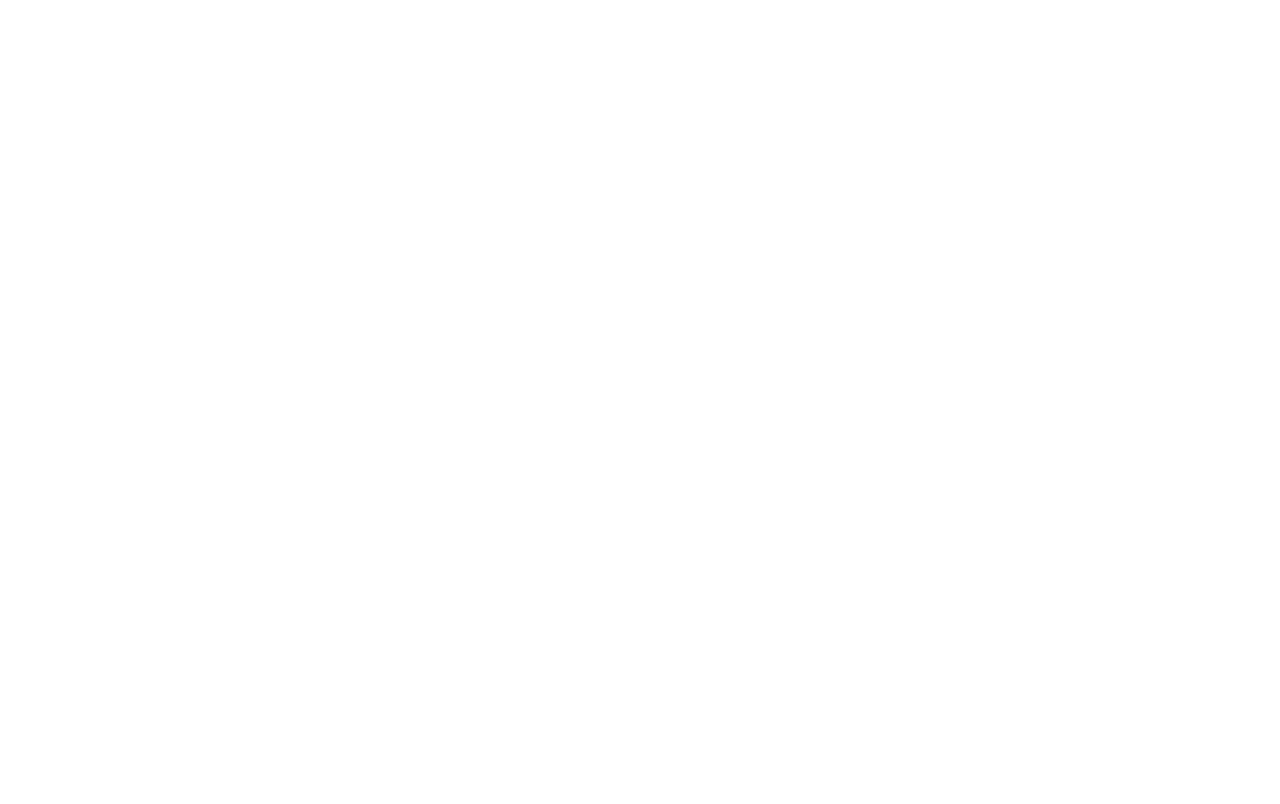
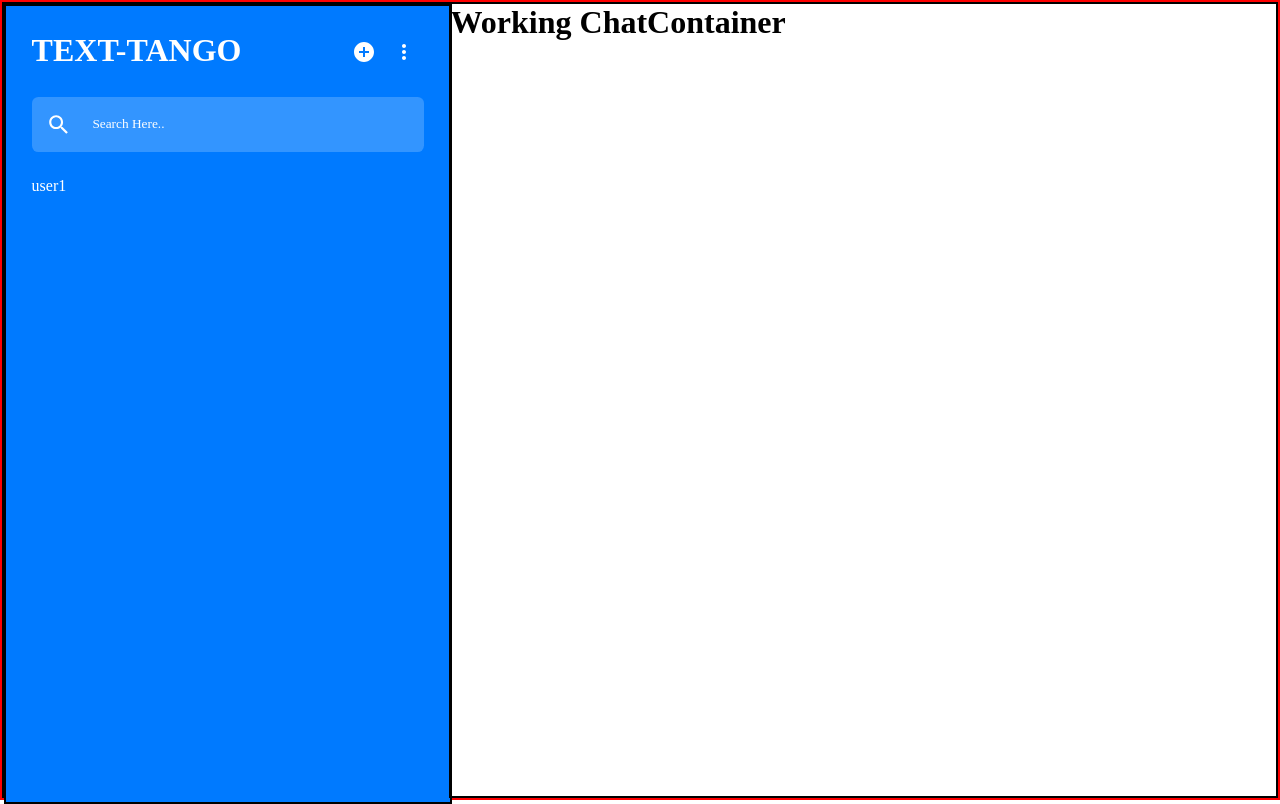
Before and after one commit to pranjalgogoi1209/text-tango-live-chat-app, a React (Vite) app in the folder text-tango/: page /chat in a window 1280 px wide. Before the commit this address had no page. Built offline with nearby package versions, Linux system fonts and the light colour scheme.

Commit message:
modified

```diff
--- a/text-tango/package.json
+++ b/text-tango/package.json
@@ -12,6 +12,7 @@
   "dependencies": {
     "@emotion/react": "^11.11.1",
     "@emotion/styled": "^11.11.0",
+    "@mui/icons-material": "^5.14.19",
     "@mui/material": "^5.14.20",
     "react": "^18.2.0",
     "react-dom": "^18.2.0",
--- a/text-tango/src/App.jsx
+++ b/text-tango/src/App.jsx
@@ -1,15 +1,13 @@
 import React from "react";
 import { BrowserRouter, Routes, Route } from "react-router-dom";
 import Welcome from "./components/Welcome";
-import Login from "./components/Login";
-import Register from "./components/Register";
+import ChatPage from "./components/ChatPage";
 export default function App() {
   return (
     <BrowserRouter>
-      {/* <Welcome /> */}
       <Routes>
-        <Route path="/login" element={<Login />}></Route>
         <Route path="/" element={<Welcome />}></Route>
+        <Route path="/chat" element={<ChatPage />}></Route>
       </Routes>
     </BrowserRouter>
   );
--- /dev/null
+++ b/text-tango/src/components/ChatContainer.jsx
@@ -0,0 +1,9 @@
+import React from "react";
+
+export default function ChatContainer() {
+  return (
+    <div>
+      <h1>Working ChatContainer</h1>
+    </div>
+  );
+}
--- /dev/null
+++ b/text-tango/src/components/ChatPage.jsx
@@ -0,0 +1,35 @@
+import React from "react";
+import styled from "styled-components";
+import ChatContainer from "./ChatContainer";
+import ChatSidebar from "./ChatSidebar";
+
+export default function ChatPage() {
+  return (
+    <Wrapper>
+      <div className="ChatPage">
+        <div className="ChatSidebar">
+          <ChatSidebar />
+        </div>
+        <div className="ChatContainer">
+          <ChatContainer />
+        </div>
+      </div>
+    </Wrapper>
+  );
+}
+
+const Wrapper = styled.div`
+  .ChatPage {
+    height: 100vh;
+    display: flex;
+    border: 2px solid red;
+    .ChatSidebar {
+      width: 35%;
+      border: 2px solid black;
+    }
+    .ChatContainer {
+      width: 65%;
+      border: 2px solid black;
+    }
+  }
+`;
--- /dev/null
+++ b/text-tango/src/components/ChatSidebar.jsx
@@ -0,0 +1,84 @@
+import React from "react";
+import styled from "styled-components";
+import { IconButton } from "@mui/material";
+import AddCircleIcon from "@mui/icons-material/AddCircle";
+import MoreVertIcon from "@mui/icons-material/MoreVert";
+import SearchIcon from "@mui/icons-material/Search";
+
+export default function ChatSidebar() {
+  return (
+    <Wrapper>
+      <div className="ChatSidebar">
+        {/* header */}
+        <header>
+          <div>
+            <h1>TEXT-TANGO</h1>
+          </div>
+          <div className="header-icons">
+            <IconButton>
+              <AddCircleIcon />
+            </IconButton>
+            <IconButton>
+              <MoreVertIcon />
+            </IconButton>
+          </div>
+        </header>
+
+        {/* search-bar */}
+        <div className="search-bar">
+          <IconButton>
+            <SearchIcon />
+          </IconButton>
+          <input type="text" placeholder="Search Here.." />
+        </div>
+
+        {/* users */}
+        <div className="users">user1</div>
+      </div>
+    </Wrapper>
+  );
+}
+
+const Wrapper = styled.div`
+  width: 100vw;
+  height: 100vh;
+  .ChatSidebar {
+    display: flex;
+    flex-direction: column;
+    gap: 2vw;
+    padding: 2vw;
+    height: 100%;
+    background-color: #007aff;
+    color: #fff;
+    header {
+      display: flex;
+      justify-content: space-between;
+      .header-icons {
+        display: flex;
+        svg {
+          color: #fff;
+        }
+      }
+    }
+    .search-bar {
+      display: flex;
+      gap: 1vw;
+      background-color: rgb(255, 255, 255, 0.2);
+      padding: 0.5vw;
+      border-radius: 0.5vw;
+      svg {
+        color: #fff;
+        font-size: 2vw;
+      }
+      input {
+        background-color: transparent;
+        color: #fff;
+        outline: none;
+        border: none;
+      }
+      ::placeholder {
+        color: #fff;
+      }
+    }
+  }
+`;
```
Also changed, not shown: 1 other file (tests, documents, lock files or other folders).
